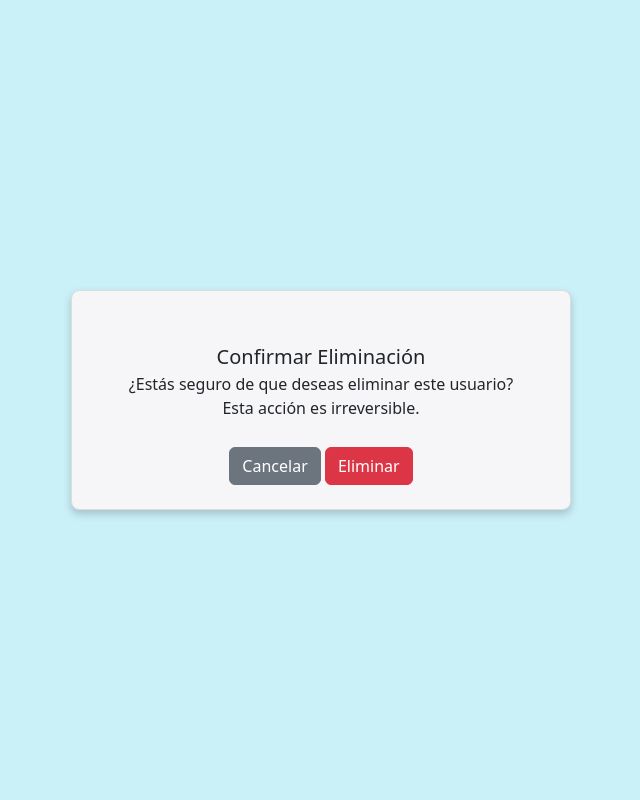
After one commit to gisela-zajic/ids-codigo-viajero, a Flask app: page /delete/1 in a window 1280 px wide. The commit adds this page. Shown: the whole page, without its empty margins (319-959 px from the left). Run offline with Flask 3, Linux system fonts and the light colour scheme.

Commit message:
Using flask to link frontend with backend
- Creating a new page to confirm delete of a user

```diff
--- a/frontend/handler/login.py
+++ b/frontend/handler/login.py
@@ -9,7 +9,7 @@ BASE_URL = "http://localhost:5433"
 GET_LOGIN = BASE_URL + "/auth/login"
 REGISTER_URL = BASE_URL + "/auth/register"
 USER_URL = BASE_URL + "/user"
-DELETE_URL = BASE_URL + "/auth/delete"
+DELETE_URL = BASE_URL + "auth/delete"
 
 
 @auth_front.route('/')
@@ -59,21 +59,8 @@ def login():
     return render_template('login/login.html')
 
 
-@auth_front.route('/delete', methods=['POST'])
-def delete_user():
-    user_id = request.form.get('id')
-
-    if user_id:
-        try:
-            response = requests.delete(f"{DELETE_URL}/{user_id}")
-
-            if response.status_code == HTTPStatus.OK:
-                return redirect(url_for('main.auth_front.login'))
-            else:
-                error_message = response.json().get('message', 'Delete failed')
-                return f"Error: {error_message}", response.status_code
-        except Exception as e:
-            print(f"Error: {e}")
-            return f"Error: {str(e)}", HTTPStatus.INTERNAL_SERVER_ERROR
-    else:
-        return "User ID is required", HTTPStatus.BAD_REQUEST
+@auth_front.route('/delete/<int:user_id>')
+def delete_user(user_id):
+    if user_id is None:
+        return redirect(url_for('main.auth_front.login'))
+    return render_template('delete_user/delete_user.html', user_id=user_id)
--- /dev/null
+++ b/static/delete_user_styles.css
@@ -0,0 +1,28 @@
+body {
+    background-color: #cbf1f8;
+}
+.modal-backdrop {
+    backdrop-filter: blur(5px);
+}
+.modal-dialog {
+    max-width: 500px;
+}
+.modal-content {
+    border-radius: 8px;
+    box-shadow: 0 4px 8px rgba(0, 0, 0, 0.2);
+    border: 1px solid #ddd;
+    background-color: #f6f6f8;
+}
+.modal-header {
+    border-bottom: none;
+}
+.modal-body {
+    padding: 3.2rem;
+    text-align: center;
+}
+.modal-footer {
+    border-top: none;
+    justify-content: center;
+    margin-top: -2.5rem;
+    margin-bottom: 1.5rem;
+}
--- a/templates/dashboard/dashboard.html
+++ b/templates/dashboard/dashboard.html
@@ -53,10 +53,7 @@
                     <input type="hidden" name="id" value="{{ user_id }}">
                     <div class="d-flex justify-content-between">
                         <button type="submit" class="btn btn-warning">Guardar cambios</button>
-                        <form action="{{ url_for('main.auth_front.delete_user') }}" method="post" style="display:inline;">
-                            <input type="hidden" name="id" value="{{ user_id }}">
-                            <button type="submit" class="btn btn-danger">Eliminar cuenta</button>
-                        </form>
+                        <a href="{{ url_for('main.auth_front.delete_user', user_id=user_id)}}" class="btn btn-danger" >Eliminar cuenta</a>
                     </div>
                 </form>
             </div>
--- /dev/null
+++ b/templates/delete_user/delete_user.html
@@ -0,0 +1,34 @@
+<!DOCTYPE html>
+<html lang="es">
+<head>
+    <meta charset="UTF-8">
+    <meta name="viewport" content="width=device-width, initial-scale=1.0">
+    <title>Confirmar Eliminación</title>
+    <link href="https://cdn.jsdelivr.net/npm/bootstrap@5.3.3/dist/css/bootstrap.min.css" rel="stylesheet"
+          integrity="sha384-QWTKZyjpPEjISv5WaRU9OFeRpok6YctnYmDr5pNlyT2bRjXh0JMhjY6hW+ALEwIH"
+          crossorigin="anonymous">
+     <link rel="stylesheet" href="../../static/delete_user_styles.css">
+</head>
+<body>
+    <div class="container d-flex justify-content-center align-items-center vh-100">
+        <div class="modal-dialog">
+            <div class="modal-content">
+                <div class="modal-body">
+                    <h5 class="modal-title">Confirmar Eliminación</h5>
+                    <p>¿Estás seguro de que deseas eliminar este usuario? Esta acción es irreversible.</p>
+                </div>
+                <div class="modal-footer">
+                    <form action="/delete/{{ user_id }}" method="post">
+                        <button type="button" class="btn btn-secondary" data-bs-dismiss="modal">Cancelar</button>
+                        <button type="submit" class="btn btn-danger">Eliminar</button>
+                    </form>
+                </div>
+            </div>
+        </div>
+    </div>
+
+    <script src="https://cdn.jsdelivr.net/npm/bootstrap@5.3.3/dist/js/bootstrap.bundle.min.js"
+            integrity="sha384-YvpcrYf0tY3lHB60NNkmXc5s9fDVZLESaAA55NDzOxhy9GkcIdslK1eN7N6jIeHz"
+            crossorigin="anonymous"></script>
+</body>
+</html>
```
